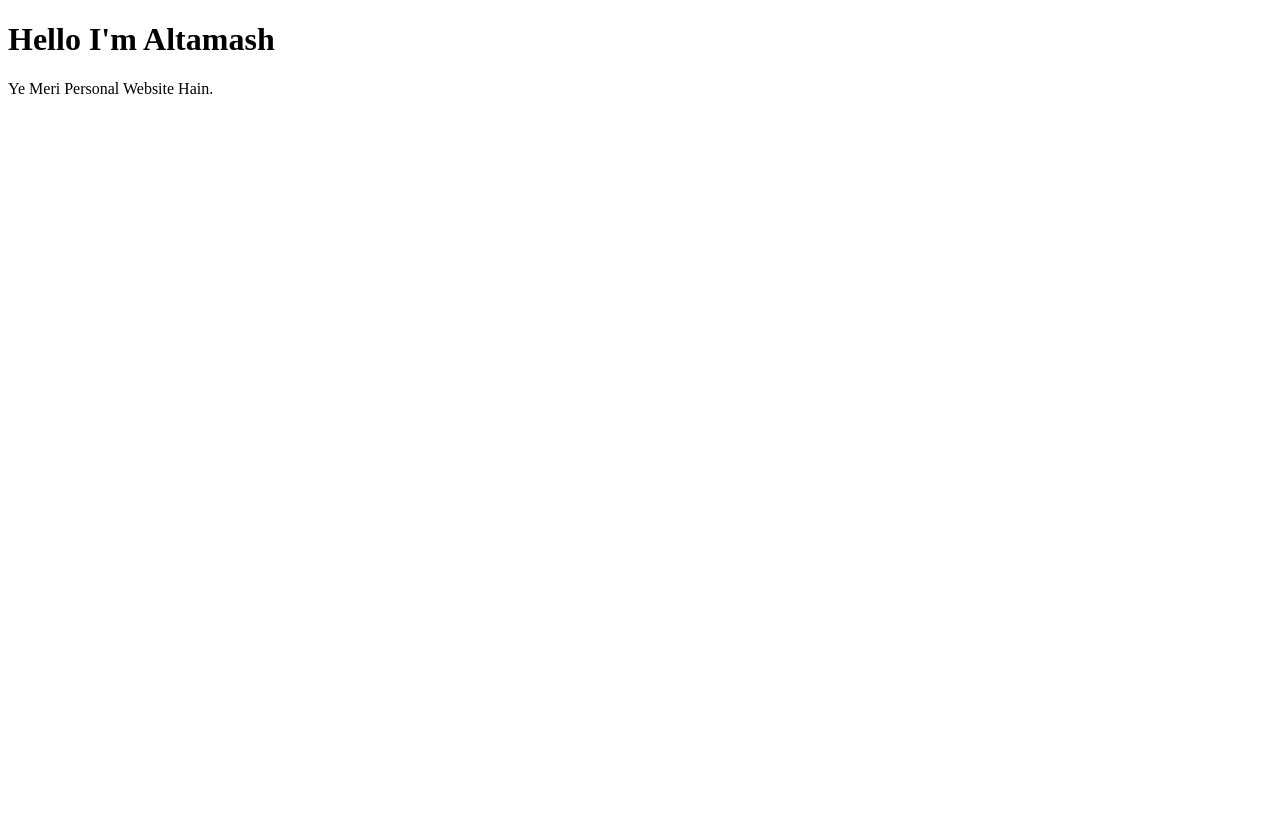
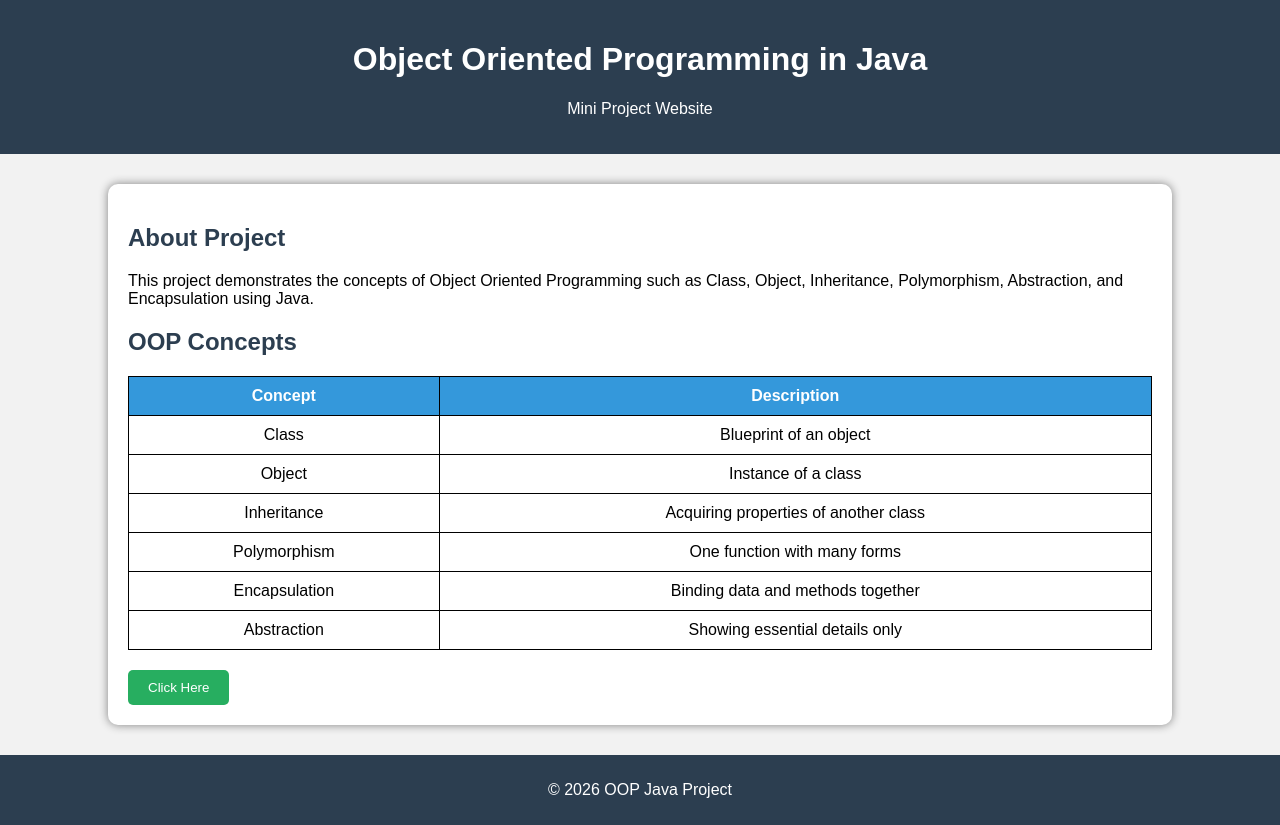
Before and after one commit to Altamash-dev/Altamash-dev.github.io, a plain HTML site: page index.html in a window 1280 px wide. Before the commit the page ends 800 px from the top, so only its background shows below. Drawn offline with Linux system fonts and the light colour scheme.

Commit message:
Revamp index.html for OOP Java Project
Added styling and structured content for OOP project.

```diff
--- a/index.html
+++ b/index.html
@@ -1,11 +1,152 @@
 <!DOCTYPE html>
-<html>
-  <head>
+<html lang="en">
+<head>
     <meta charset="UTF-8">
-    <title>Altamash Musa Shaikh</title>
-  </head>
-  <body>
-    <h1>Hello I'm Altamash</h1>
-    <p>Ye Meri Personal Website Hain.</p>
-  </body>
+    <meta name="viewport" content="width=device-width, initial-scale=1.0">
+    <title>OOP Java Project</title>
+
+    <style>
+        body{
+            font-family: Arial, sans-serif;
+            background-color: #f2f2f2;
+            margin: 0;
+            padding: 0;
+        }
+
+        header{
+            background-color: #2c3e50;
+            color: white;
+            padding: 20px;
+            text-align: center;
+        }
+
+        .container{
+            width: 80%;
+            margin: auto;
+            margin-top: 30px;
+            background: white;
+            padding: 20px;
+            border-radius: 10px;
+            box-shadow: 0px 0px 10px gray;
+        }
+
+        h2{
+            color: #2c3e50;
+        }
+
+        table{
+            width: 100%;
+            border-collapse: collapse;
+            margin-top: 20px;
+        }
+
+        table, th, td{
+            border: 1px solid black;
+        }
+
+        th{
+            background-color: #3498db;
+            color: white;
+            padding: 10px;
+        }
+
+        td{
+            padding: 10px;
+            text-align: center;
+        }
+
+        button{
+            background-color: #27ae60;
+            color: white;
+            border: none;
+            padding: 10px 20px;
+            margin-top: 20px;
+            border-radius: 5px;
+            cursor: pointer;
+        }
+
+        button:hover{
+            background-color: #219150;
+        }
+
+        footer{
+            text-align: center;
+            background-color: #2c3e50;
+            color: white;
+            padding: 10px;
+            margin-top: 30px;
+        }
+    </style>
+</head>
+
+<body>
+
+    <header>
+        <h1>Object Oriented Programming in Java</h1>
+        <p>Mini Project Website</p>
+    </header>
+
+    <div class="container">
+
+        <h2>About Project</h2>
+        <p>
+            This project demonstrates the concepts of Object Oriented Programming
+            such as Class, Object, Inheritance, Polymorphism, Abstraction,
+            and Encapsulation using Java.
+        </p>
+
+        <h2>OOP Concepts</h2>
+
+        <table>
+            <tr>
+                <th>Concept</th>
+                <th>Description</th>
+            </tr>
+
+            <tr>
+                <td>Class</td>
+                <td>Blueprint of an object</td>
+            </tr>
+
+            <tr>
+                <td>Object</td>
+                <td>Instance of a class</td>
+            </tr>
+
+            <tr>
+                <td>Inheritance</td>
+                <td>Acquiring properties of another class</td>
+            </tr>
+
+            <tr>
+                <td>Polymorphism</td>
+                <td>One function with many forms</td>
+            </tr>
+
+            <tr>
+                <td>Encapsulation</td>
+                <td>Binding data and methods together</td>
+            </tr>
+
+            <tr>
+                <td>Abstraction</td>
+                <td>Showing essential details only</td>
+            </tr>
+        </table>
+
+        <button onclick="showMessage()">Click Here</button>
+
+    </div>
+
+    <footer>
+        <p>© 2026 OOP Java Project</p>
+    </footer>
+
+    <script>
+        function showMessage() {
+            alert("Welcome to OOP Java Project!");
+        }
+    </script>
+
+</body>
 </html>
```
